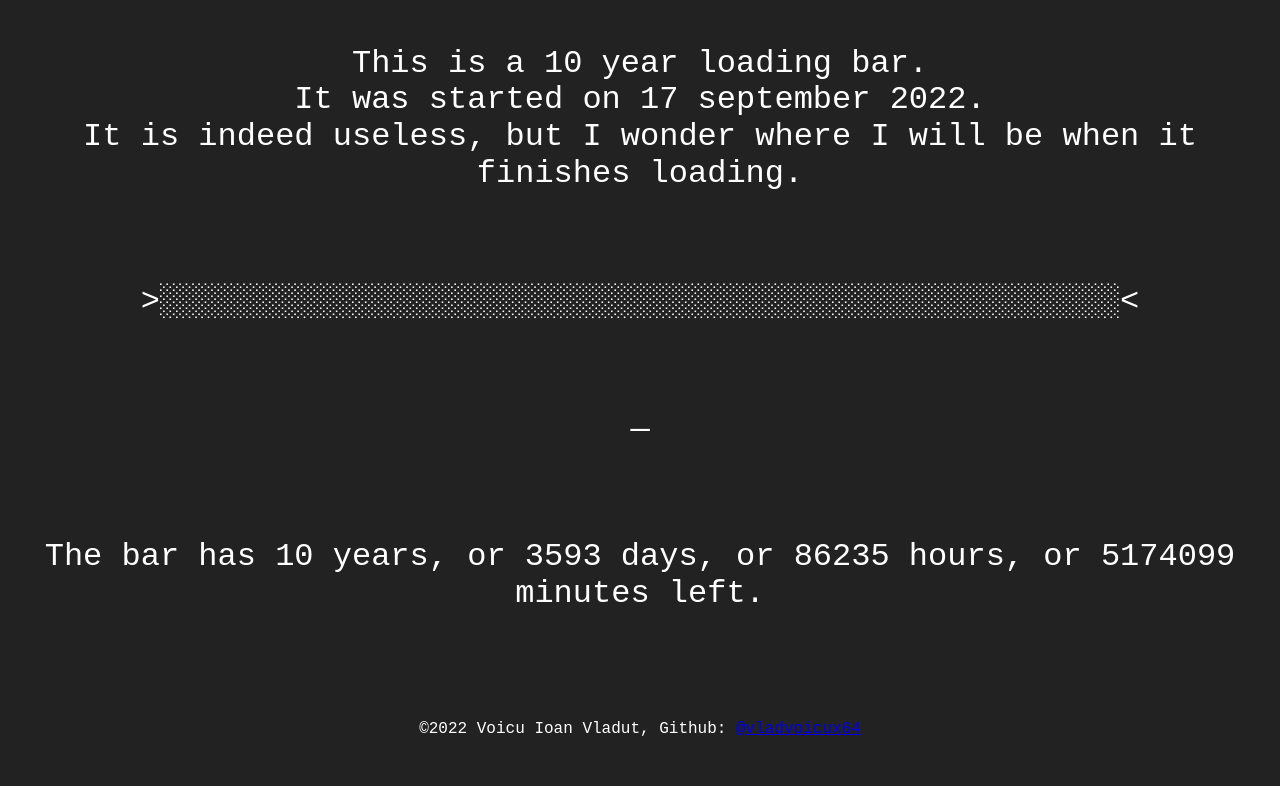
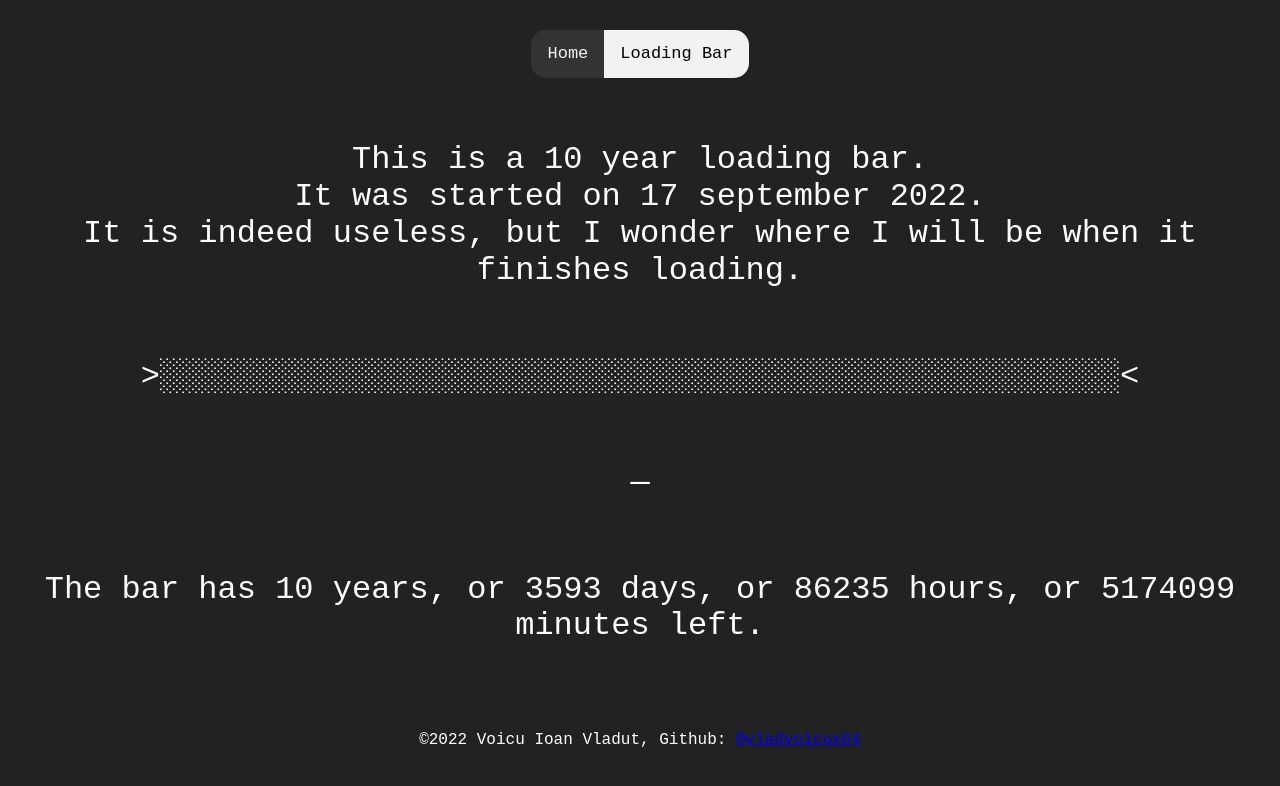
Before and after one commit to vladvoicux64/10yrlb, a website built with Parcel: page index.html in a window 1280 px wide. Built offline with nearby package versions, Linux system fonts and the light colour scheme.

Commit message:
Added navbar.

```diff
--- a/css/main.css
+++ b/css/main.css
@@ -279,6 +279,32 @@ textarea {
   font-size: 2em;
   margin: auto;
 }
+
+.navbar {
+  margin: 30px auto;
+  justify-content: space-around;
+  overflow: hidden;
+  background-color: #333333;
+  border-radius: 15px;
+}
+.navbar a {
+  float: left;
+  color: #f2f2f2;
+  text-align: center;
+  padding: 14px 16px;
+  font-size: 17px;
+  text-decoration: none;
+}
+
+.navbar a:hover {
+  color:black;
+  background-color: #a0a0a0;
+}
+
+.navbar a.active {
+  color: black;
+  background-color: #f2f2f2;
+}
 .center.footer {
   font-size: 1em;
 }
--- a/index.html
+++ b/index.html
@@ -24,6 +24,12 @@
 </head>
 
 <body>
+
+<nav class="navbar">
+  <a href="https://vladvoicux64.github.io/vlad-sblog/">Home</a>
+  <a  class="active" href="https://vladvoicux64.github.io/10yrlb/">Loading Bar</a>
+</nav>
+
   <div class="center" id="console"></div>
   <div class="center" id="barwrapper">><span id="bar"></span><</div>
   <div class="center" id="spinner"></div>
```
